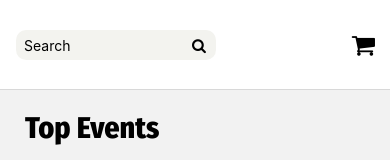
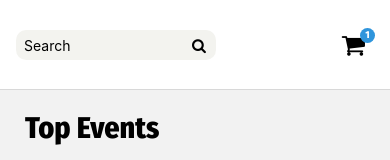
Before and after one commit to marcospardal/desafio-react-native-mblabs, a React Native app: screen /screens/ModalScreen.tsx in a window 390 px wide. Shown: the top 160 px of the page. Built offline with nearby package versions, Linux system fonts and the light colour scheme; what expo-linking would draw is missing.

Commit message:
adding cart icon number

```diff
--- /dev/null
+++ b/components/CartIcon/index.tsx
@@ -0,0 +1,16 @@
+import React from 'react';
+
+import * as S from './styles';
+
+const CartIcon = () => {
+  return (
+    <>
+      <S.CartIcon />
+      <S.ContainerNumber>
+        <S.Number>1</S.Number>
+      </S.ContainerNumber>
+    </>
+  )
+}
+
+export default CartIcon;
--- /dev/null
+++ b/components/CartIcon/styles.ts
@@ -0,0 +1,30 @@
+import { FontAwesome } from "@expo/vector-icons";
+import styled from "styled-components/native";
+
+export const CartIcon = styled(FontAwesome).attrs({
+  name: "shopping-cart",
+  size: 25
+})`
+  color: ${({ theme }: any) => theme.text};
+  margin-right: 25px;
+`
+
+export const ContainerNumber = styled.View`
+  height: 15px;
+  width: 15px;
+  background-color: ${({ theme }: any) => theme.tint};
+  border-radius: 8px;
+  justify-content: center;
+  align-items: center;
+  position: absolute;
+  top: -5px;
+  right: 15px;
+  z-index: 10;
+`
+
+export const Number = styled.Text`
+  color: ${({ theme }: any) => theme.white};
+  font-weight: bold;
+  font-size: 10px;
+  font-family: 'fira-sans';
+`
--- a/components/index.ts
+++ b/components/index.ts
@@ -1,4 +1,5 @@
 export { default as IconInfo } from './IconInfo';
+export { default as CartIcon } from './CartIcon';
 export { default as SearchBar } from './SearchBar';
 export { default as EventList } from './EventList';
 export { default as NumberControl } from './NumberControl';
--- a/constants/Colors.ts
+++ b/constants/Colors.ts
@@ -12,6 +12,7 @@ export default {
     tint: tintColorLight,
     tabIconDefault: '#ccc',
     tabIconSelected: tintColorLight,
+    white: '#FFF'
   },
   dark: {
     text: tintColorDark,
@@ -23,5 +24,6 @@ export default {
     tint: tintColorDark,
     tabIconDefault: '#ccc',
     tabIconSelected: tintColorDark,
+    white: '#FFF'
   },
 };
--- a/navigation/index.tsx
+++ b/navigation/index.tsx
@@ -12,7 +12,7 @@ import NotFoundScreen from '../screens/NotFoundScreen';
 import { Home, MyTickets, EventInfo } from '../screens';
 import { RootStackParamList, RootTabParamList, RootTabScreenProps } from '../types';
 import LinkingConfiguration from './LinkingConfiguration';
-import { SearchBar } from '../components';
+import { SearchBar, CartIcon } from '../components';
 
 export default function Navigation({ colorScheme }: { colorScheme: ColorSchemeName }) {
   return (
@@ -72,12 +72,7 @@ function BottomTabNavigator() {
               style={({ pressed }) => ({
                 opacity: pressed ? 0.5 : 1,
               })}>
-              <FontAwesome
-                name="shopping-cart"
-                size={25}
-                color={Colors[colorScheme].text}
-                style={{ marginRight: 15 }}
-              />
+              <CartIcon />
             </Pressable>
           ),
         })}
```
